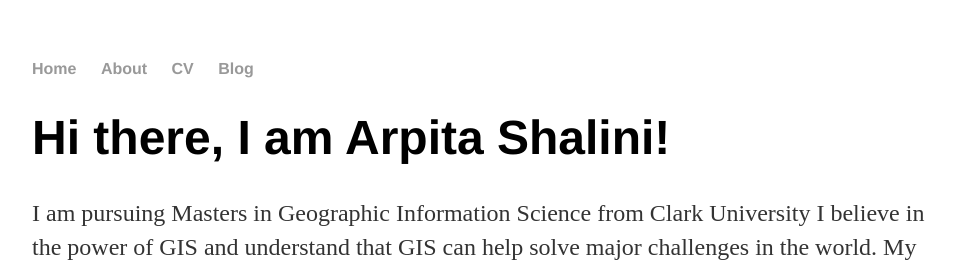
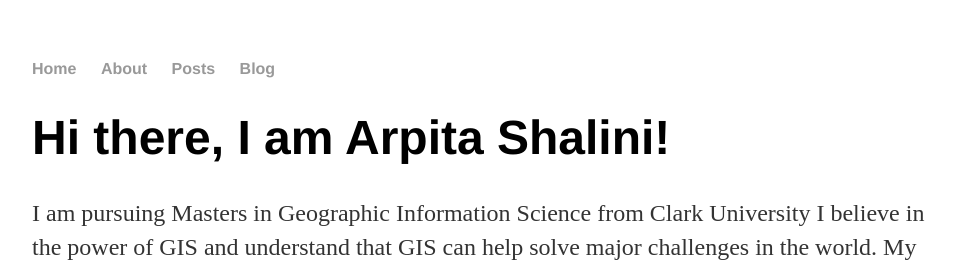
Before and after one commit to ARPITASHALINI/arpitashalini.github.io, a Jekyll site: the page built from index.html, in a window 1280 px wide. Shown: the top 262 px of the page, without its empty margins (160-1119 px from the left). Built offline with Jekyll 4.4.1, drawn with Linux system fonts in a browser that asks for light colours.

Commit message:
Update default.html

```diff
--- a/_layouts/default.html
+++ b/_layouts/default.html
@@ -10,7 +10,7 @@
     		<ul>
         		<li><a href="/">Home</a></li>
 	        	<li><a href="/about">About</a></li>
-        		<li><a href="/_posts">CV</a></li>
+        		<li><a href="/_posts">Posts</a></li>
         		<li><a href="/blog">Blog</a></li>
     		</ul>
 		</nav>
```
